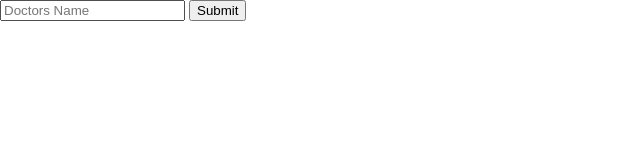
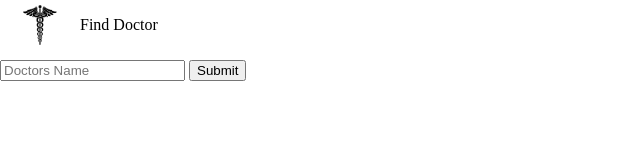
Before and after one commit to Lilkgb/javawk2, a website built with webpack: page src/index.html in a window 1280 px wide. Shown: the whole page, without its empty margins (0-640 px from the left). Built offline with nearby package versions, Linux system fonts and the light colour scheme.

Commit message:
make basic dom elements to make dom look more presentable

```diff
--- a/src/index.html
+++ b/src/index.html
@@ -7,6 +7,12 @@
     <title>Better Doctor</title>
   </head>
   <body>
+    <div class="header">
+      <img src="img/doctor.png" alt="">
+      <div class="tabs">
+        <p class="findDoc">Find Doctor</p>
+      </div>
+    </div>
     <img src="img/loading.gif" class="loading" alt="">
     <form class="form">
       <input type="text" class="name" name="" value="" placeholder="Doctors Name">
--- a/src/input.scss
+++ b/src/input.scss
@@ -1,8 +1,31 @@
 body {
   margin: 0;
+  display: grid;
+  grid-gap: 10px;
+}
+.header {
+  height: 50px;
+  display: grid;
+  grid-template-columns: 80px auto;
+  img {
+    height: 40px;
+    padding: 5px;
+    justify-self: center;
+    align-self: center;
+  }
+  .tabs {
+    align-self: center;
+    .findDoc {
+      &:hover {
+        cursor: pointer;
+        text-decoration: underline;
+      }
+    }
+  }
 }
 .loading {
   position: fixed;
   width: 100%;
   height: 100%;
+  display: none;
 }
--- a/src/main.js
+++ b/src/main.js
@@ -3,7 +3,6 @@ import './input.scss';
 import Doctor from './backEnd.js';
 
 $(document).ready(function() {
-  $(".loading").hide();
   let doctorAPI = new Doctor();
   $(".form").submit(function(event) {
     $(".info").text('');
```
Also changed, not shown: src/img/doctor.png (added).
